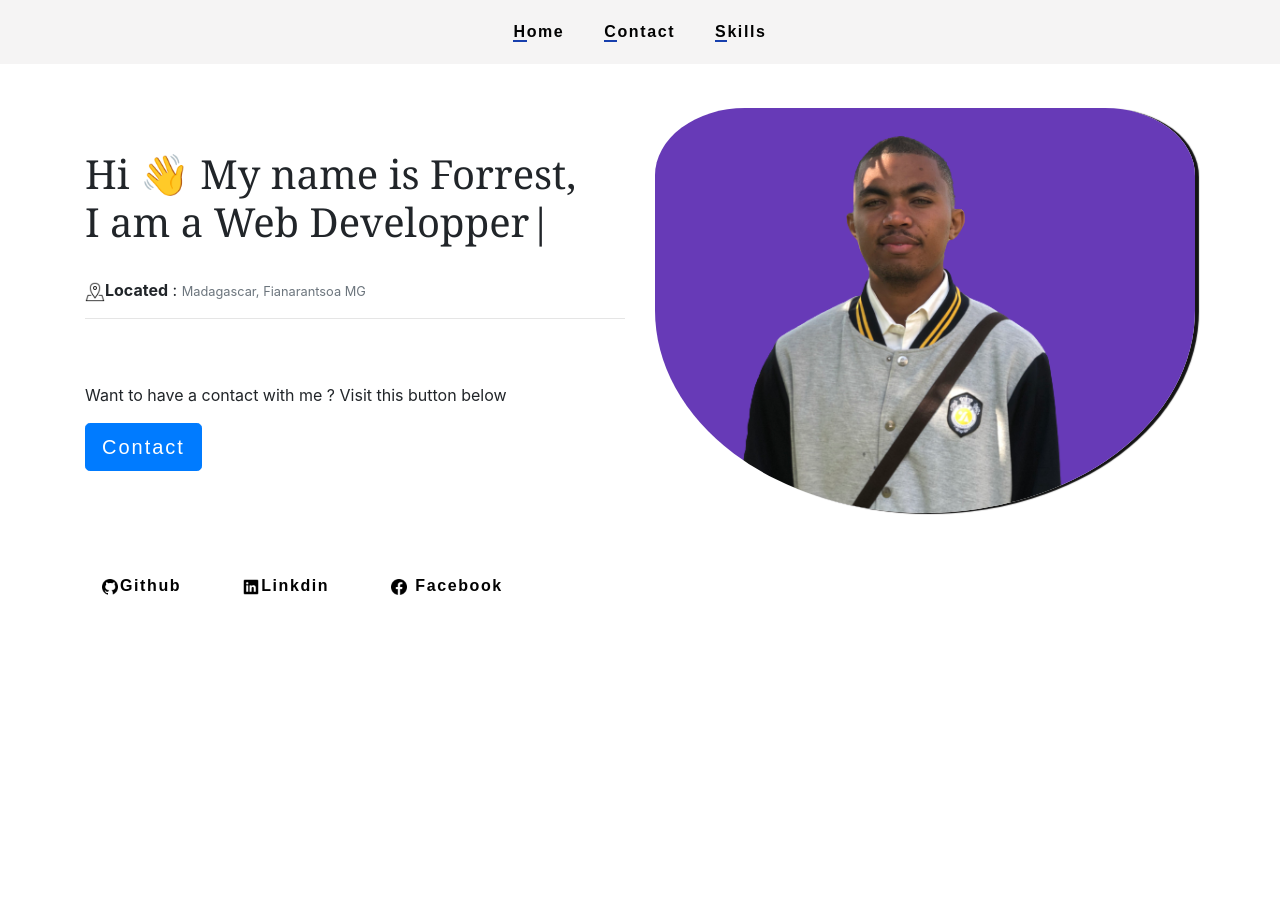
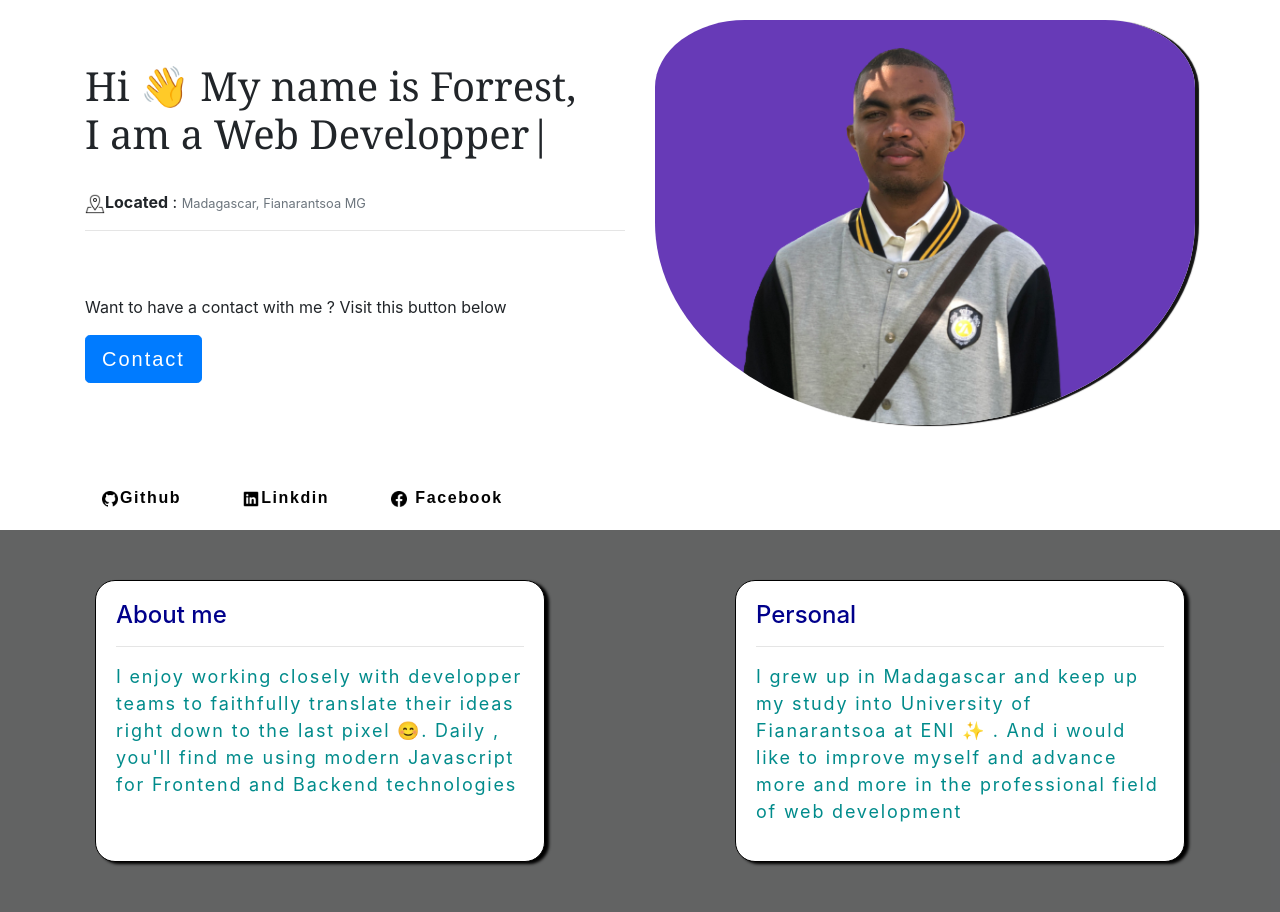
Before and after one commit to Triomphe-web/portfolio.me.akane.made, a plain HTML site: page index.html in a window 1280 px wide. Before the commit the page ends 800 px from the top, so only its background shows below. Drawn offline with Linux system fonts and the light colour scheme.

Commit message:
update my site

```diff
--- a/index.html
+++ b/index.html
@@ -9,16 +9,10 @@
     <title>Portfolio</title>
 </head>
 <body>
-    <div class="navigation">
-        <div class="item"><a class="nav" href="index.html"><b>Home</b></a></div>
-        <div class="item"><a class="nav" href="contact.html"><b>Contact</b></a></div>
-        <div class="item"><a class="nav" href="skills.html"><b>Skills</b></a></div>
-    </div>
-    <br>
     <div class="container">
         <div class="row container--flex--content">
             <div class="left--section col-lg-6 col-md-12 col-xs-12">
-                <h1>Hi 👋 My name is  Forrest,<br> <span class="typeWriter" data-text='["I am a Web Developper","I am a Programmer","Coder","Passionate"]'></span></h1>
+                <h1>Hi 👋 My name is  Forrest,<br> <span class="typeWriter" data-text='["I am a Web Developper","I am a Programmer"]'></span></h1>
                 <br>
                 <img src="img/icons8-adresse-50.png" width="20" height="20" alt=""><strong>Located</strong> : <small class="text-muted"> Madagascar, Fianarantsoa MG</small>
                 <hr>
@@ -50,8 +44,26 @@
         </div>
     </div>
 
-    <div class="container">
+    <div class="container-fluid">
+        <div class="flex row purple_bg">
+            <div class="card--about">
+                <div>
+                    <h4>About me</h4>
+                    <hr>
+                    <p class="text_under_h4">I enjoy working closely with developper teams to faithfully translate their ideas right down to the last pixel 😊. Daily , you'll find me using modern Javascript for Frontend and Backend technologies</p>
+                </div>
+            </div>
 
+            <div class="card--about">
+                <div>
+                    <h4>Personal</h4>
+                    <hr>
+                    <p class="text_under_h4">I grew up in Madagascar and keep up my study into University of Fianarantsoa at ENI ✨ . And i would like to improve myself and advance more and more in the professional field of web development</p>
+                </div>
+            </div>
+
+
+        </div>
     </div>
 
     <script src="app.js"></script>
--- a/style.css
+++ b/style.css
@@ -1,14 +1,5 @@
 *{
     margin: 0;
-}
-div.navigation{
-    display: flex;
-    justify-content: center;
-    background-color: rgba(194, 189, 189, 0.171);
-    align-items: center;
-}
-.item{
-    margin: 20px;
 }
 a{
     color: rgb(2, 2, 2);
@@ -38,6 +29,31 @@ img#font{
     margin-bottom: 20px;
     box-shadow: 4px 1px 1px  rgb(20, 20, 20);
 }
+.purple_bg{
+    background-color: rgba(49, 50, 51, 0.76);
+}
+h4{
+    color: darkblue;
+}
+div.flex{
+    display: flex;
+    justify-content: space-around;
+}
+.text_under_h4{
+    color: darkcyan;
+    font-size: large;
+    letter-spacing: 0.1em;
+}
+.card--about{
+    border-radius: 20px;
+    background-color: white;
+    border: 1px solid black;
+    padding: 20px;
+    max-width: 450px;
+    margin-top: 50px;
+    box-shadow: 4px 2px 3px black;
+    margin-bottom: 50px;
+}
 .container--flex--content{
     justify-content: center;
     align-items: center;
```
Also changed, not shown: contact.html (+1 -5 lines), skills.html (deleted, +0 -111 lines).
